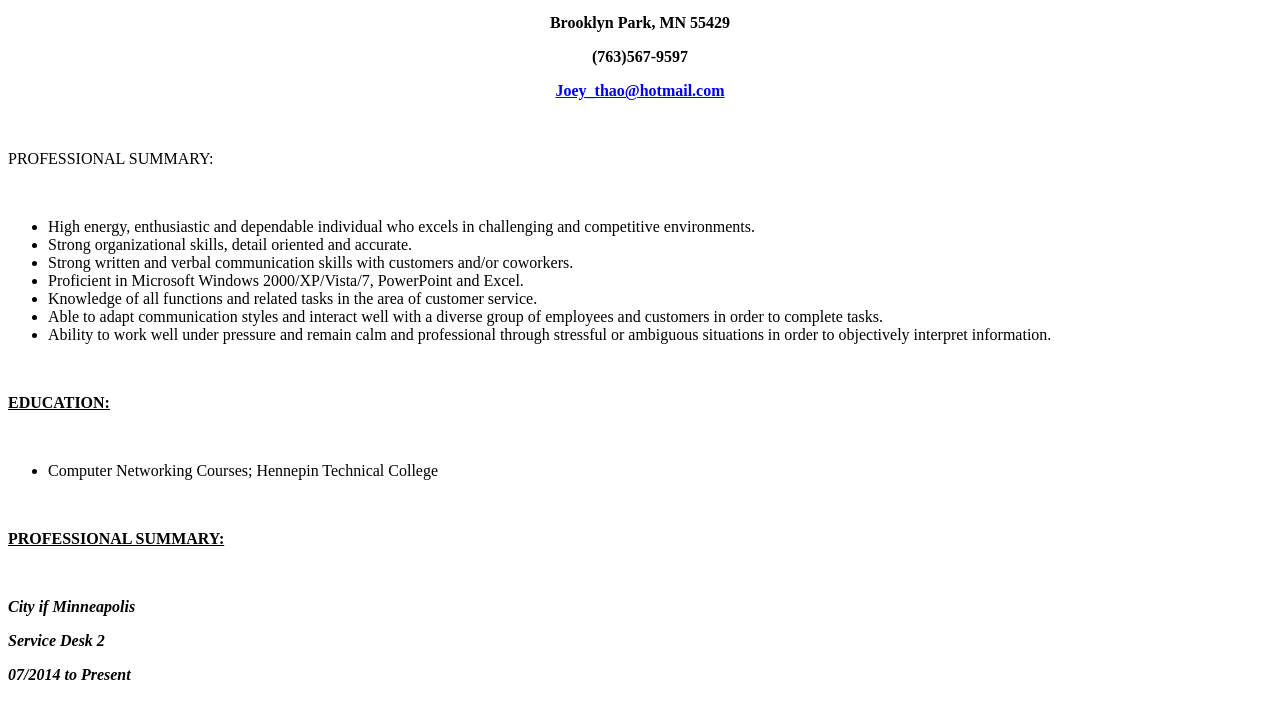
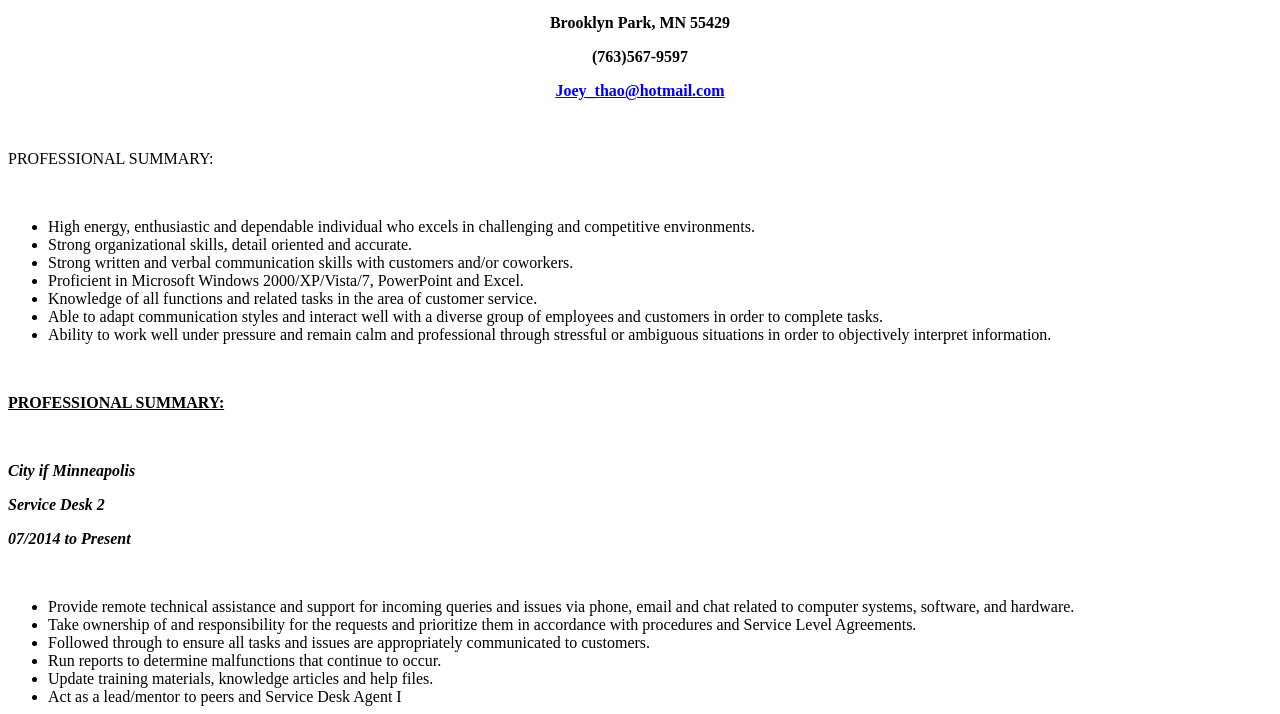
Before and after one commit to ChueT14741/ChueT14741.github.io, a plain HTML site: page index.html in a window 1280 px wide. Shown: the part 86-800 px from the top of the page. Drawn offline with Linux system fonts and the light colour scheme.

Commit message:
Update index.html

```diff
--- a/index.html
+++ b/index.html
@@ -17,12 +17,6 @@
 </ul>
 <p>&nbsp;</p>
 
-<p><strong><u>EDUCATION:</u></strong></p>
-<p>&nbsp;</p>
-<ul>
-<li>Computer Networking Courses; Hennepin Technical College</li>
-</ul>
-<p>&nbsp;</p>
 <p><strong><u>PROFESSIONAL SUMMARY:</u></strong></p>
 <p>&nbsp;</p>
 <p><strong><em>City if Minneapolis</em></strong></p>
```
